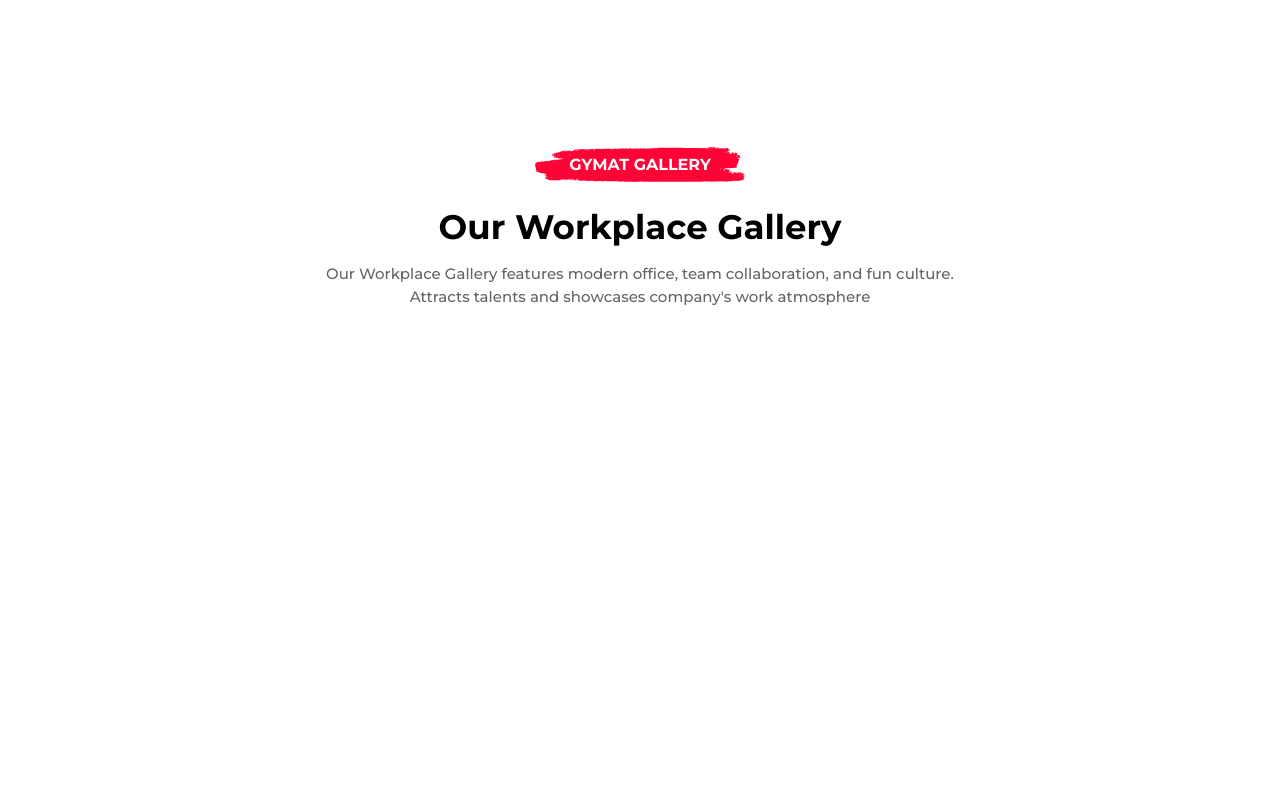
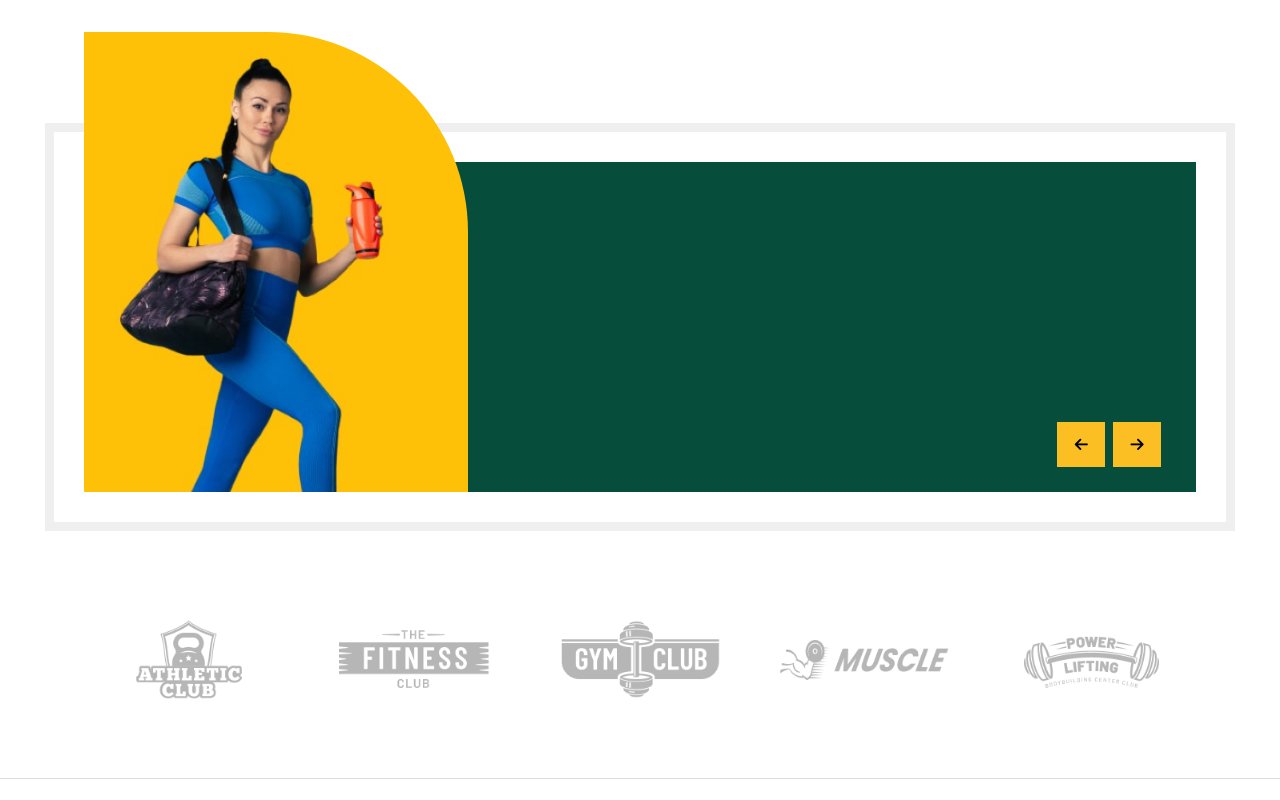
Before and after one commit to patelsweta2/Gym_Website, a React (Vite) app: page / in a window 1280 px wide. Shown: the part 5040-5840 px from the top of the page. Before the commit the page ends 5448 px from the top, so only its background shows below. Built offline with nearby package versions, Linux system fonts and the light colour scheme.

Commit message:
testimonial section is complete

```diff
--- a/src/components/testimonials/Testimonial.jsx
+++ b/src/components/testimonials/Testimonial.jsx
@@ -1,4 +1,11 @@
 import TitleRed from "../../images/who-we-are/title-bg.svg";
+import TestimonialImg from "../../images/testimonials/testimonial-new.jpg";
+import TestimonialBoxes from "./TestimonialBoxes";
+import Logo1 from "../../images/testimonials/logo1.png";
+import Logo2 from "../../images/testimonials/logo2.png";
+import Logo3 from "../../images/testimonials/logo3.png";
+import Logo4 from "../../images/testimonials/logo4.png";
+import Logo5 from "../../images/testimonials/logo5.png";
 
 const Testimonial = () => {
   return (
@@ -16,6 +23,69 @@ const Testimonial = () => {
               className="absolute w-[21rem] -top-[6px]"
             />
           </div>
+          {/* testimonial wrapper  */}
+          <div className="border-[#efefef] mt-[17rem] md1000:mt-[9rem] bg-white border-solid border-[9px] p-[30px] min540:h-[48rem] min375:h-[60rem]">
+            <div className="relative bg-emerald-900 overflow-x-clip w-full h-[33rem]">
+              <img
+                src={TestimonialImg}
+                alt="girl_img"
+                className="absolute bottom-0 -left-[10px] z-20 h-[46rem] rounded-tr-[200px] md1000:hidden"
+              />
+              <div className="flex">
+                <TestimonialBoxes />
+              </div>
+              {/* buttons  */}
+              <div className="flex gap-3 absolute bottom-[25px] right-[35px] z-20 min540:-bottom-[52px] min540:right-[17px]">
+                <button
+                  title="left"
+                  style={{ transition: "all 0.2s" }}
+                  className="py-5 px-7 bg-amber-400 text-black text-2xl hover:bg-[#ff0336] hover:text-white"
+                >
+                  <i className="fa-solid fa-arrow-left" />
+                </button>
+                <button
+                  title="right"
+                  style={{ transition: "all 0.2s" }}
+                  className="py-5 px-7 bg-amber-400 text-black text-2xl hover:bg-[#ff0336] hover:text-white"
+                >
+                  <i className="fa-solid fa-arrow-right" />
+                </button>
+              </div>
+            </div>
+          </div>
+        </div>
+        {/* brands logos  */}
+        <div className="flex gap-5 justify-center mt-32 border-b border-solid border-[#64646438] pb-28 flex-wrap">
+          <img
+            src={Logo1}
+            alt="logo"
+            className="scale-[.8] hover:invert"
+            style={{ transition: "all 0.3s" }}
+          />
+          <img
+            src={Logo2}
+            alt="logo"
+            className="scale-[.8] hover:invert"
+            style={{ transition: "all 0.3s" }}
+          />
+          <img
+            src={Logo3}
+            alt="logo"
+            className="scale-[.8] hover:invert"
+            style={{ transition: "all 0.3s" }}
+          />
+          <img
+            src={Logo4}
+            alt="logo"
+            className="scale-[.8] hover:invert"
+            style={{ transition: "all 0.3s" }}
+          />
+          <img
+            src={Logo5}
+            alt="logo"
+            className="scale-[.8] hover:invert"
+            style={{ transition: "all 0.3s" }}
+          />
         </div>
       </section>
     </>
--- a/src/components/testimonials/TestimonialBox.jsx
+++ b/src/components/testimonials/TestimonialBox.jsx
@@ -0,0 +1,20 @@
+import Quotes from "../../images/testimonials/quotes.png";
+import BoxShape from "../../images/testimonials/testimonial-shape.svg";
+
+const TestimonialBox = ({ text, name, job }) => {
+  return (
+    <div className="absolute flex flex-col bg-emerald-900 top-0 right-0 w-[60%] md1000:w-full h-full py-[47px] px-[50px] min540:py-[24px] min540:h-[40rem] min375:h-[50rem]">
+      <img src={Quotes} alt="quote_img" className="w-[6rem]" />
+      <p className="text-[16px] italic text-[#dedede] my-6 z-10">{text}</p>
+      <h3 className="text-white text-[21px] mb-1 font-bold">{name}</h3>
+      <p className="text-[14px] font-medium text-[#dedede]">{job}</p>
+      <img
+        src={BoxShape}
+        alt="box_img"
+        className="w-[17.5rem] absolute bottom-1 right-[13.5rem] invert opacity-40"
+      />
+    </div>
+  );
+};
+
+export default TestimonialBox;
--- a/src/components/testimonials/TestimonialBoxes.jsx
+++ b/src/components/testimonials/TestimonialBoxes.jsx
@@ -0,0 +1,51 @@
+import TestimonialBox from "./TestimonialBox";
+import { useState, useEffect } from "react";
+
+const testimonials = [
+  {
+    text: "I've been part of Gymate for 6 months, and it's been incredible. The trainers are skilled and supportive, the equipment is high-quality, and the community is welcoming and motivating.",
+    name: "Ravi Shashtri",
+    job: "Indian Actor",
+  },
+  {
+    text: "I've been part of Gymate for 6 months, and it's been incredible. The trainers are skilled and supportive, the equipment is high-quality, and the community is welcoming and motivating.",
+    name: "Ravi Shashtri",
+    job: "Indian Actor",
+  },
+  {
+    text: "I've been part of Gymate for 6 months, and it's been incredible. The trainers are skilled and supportive, the equipment is high-quality, and the community is welcoming and motivating.",
+    name: "Ravi Shashtri",
+    job: "Indian Actor",
+  },
+];
+
+const TestimonialBoxes = () => {
+  const [currentIndex, setCurrentIndex] = useState(0);
+  useEffect(() => {
+    const interval = setInterval(() => {
+      setCurrentIndex((prevIndex) => (prevIndex + 1) % testimonials.length);
+    }, 3000); // Change slide every 3 seconds
+
+    return () => clearInterval(interval);
+  }, []);
+  return (
+    <div className="testimonial-container">
+      <div
+        className="testimonial-slider"
+        style={{ transform: `translateX(-${currentIndex * 100}%)` }}
+      >
+        {testimonials.map((testimonial, index) => (
+          <div className="testimonial-box-wrapper" key={index}>
+            <TestimonialBox
+              text={testimonial.text}
+              name={testimonial.name}
+              job={testimonial.job}
+            />
+          </div>
+        ))}
+      </div>
+    </div>
+  );
+};
+
+export default TestimonialBoxes;
--- a/src/index.css
+++ b/src/index.css
@@ -796,3 +796,25 @@ body {
 *::-webkit-scrollbar-thumb:active {
   background-color: #a0a0a0;
 }
+.testimonial-container {
+  width: 100%;
+  overflow: hidden;
+  position: relative;
+}
+
+.testimonial-slider {
+  display: flex;
+  transition: transform 0.5s ease-in-out;
+}
+
+.testimonial-box-wrapper {
+  flex: 0 0 100%;
+  max-width: 100%;
+  box-sizing: border-box;
+}
+
+.testimonial-box {
+  height: 100%;
+  padding: 47px 50px;
+  position: relative;
+}
```
